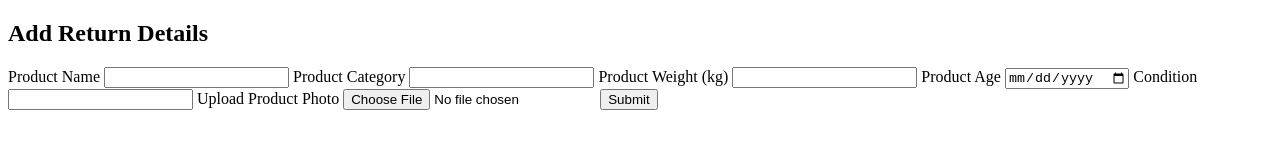
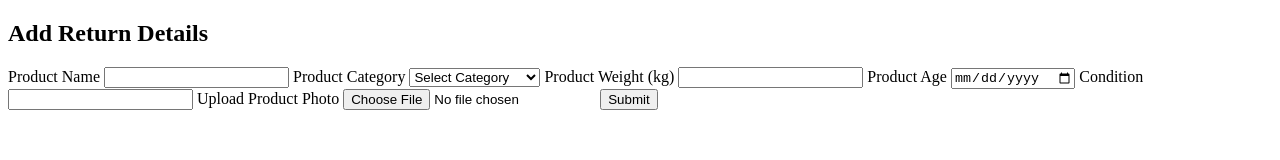
Before and after one commit to pranavbochare/product-recycling, a plain HTML site: page frontend/public/item.html in a window 1280 px wide. Drawn offline with Linux system fonts and the light colour scheme.

Commit message:
Update item.html

```diff
--- a/frontend/public/item.html
+++ b/frontend/public/item.html
@@ -13,7 +13,20 @@
       <input type="text" id="productName" name="productName" required />
 
       <label for="category"> Product Category</label>
-      <input type="text" id="category" name="category" required/>
+      <select id="category" name="category" required>
+        <option value="">Select Category</option>
+        <option value="Patio & Garden">Patio & Garden</option>
+        <option value="Fashion">Fashion</option>
+        <option value="Electronics">Electronics</option>
+        <option value="Homes">Home</option>
+        <option value="Grocery">Grocery</option>
+        <option value="Paper & Cleaning">Paper & Cleaning</option>
+        <option value="Sports & Outdoor">Sports & Outdoor</option>
+        <option value="Toys">Toys</option>
+        <option value="Pets">Pets</option>
+        <option value="Health & Wellness">Health & Wellness</option>
+        <option value="Beauty">Beauty</option>
+      </select>
 
       <label for="weight"> Product Weight (kg)</label>
       <input type="number" id="weight" name="weight" min="0.1" step="0.1" required />
```
